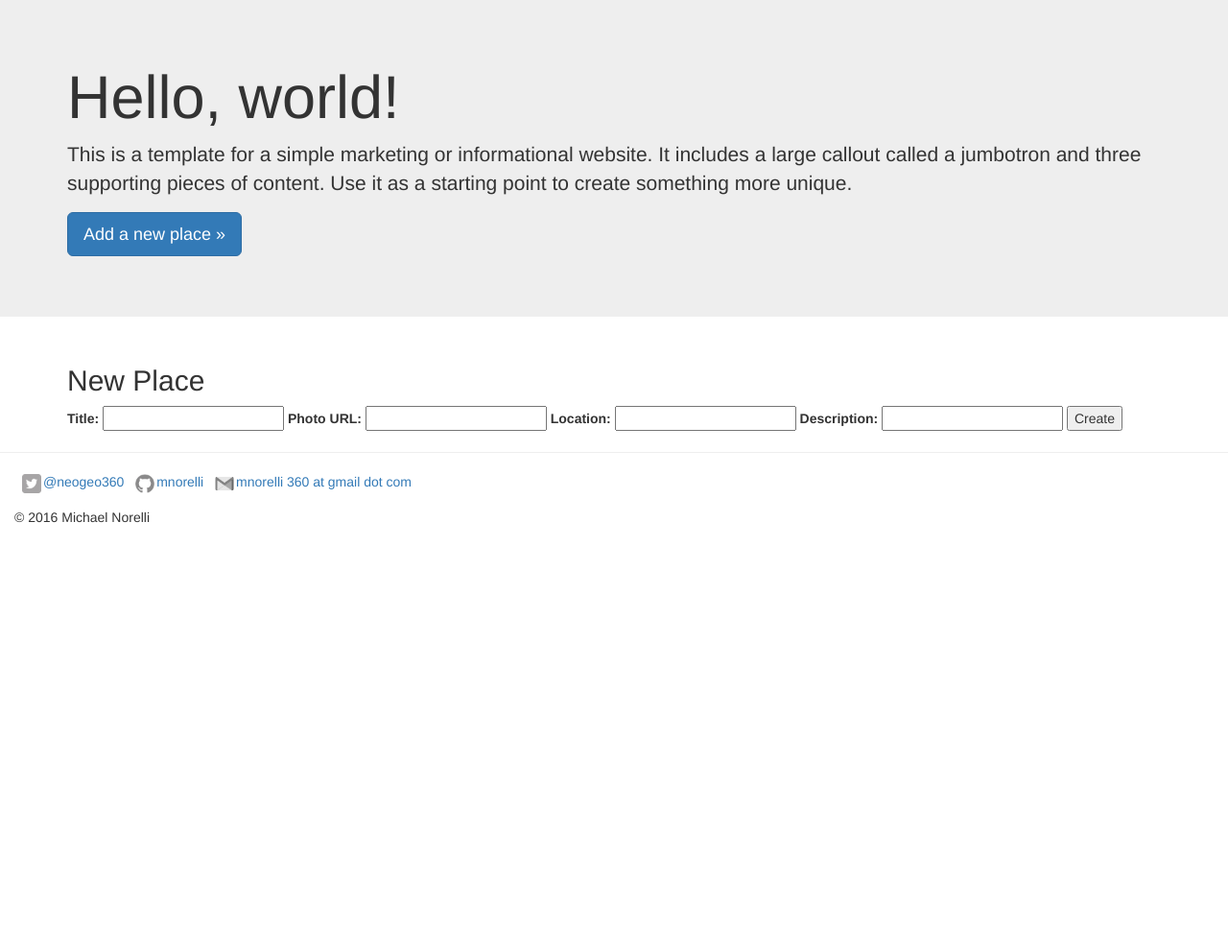
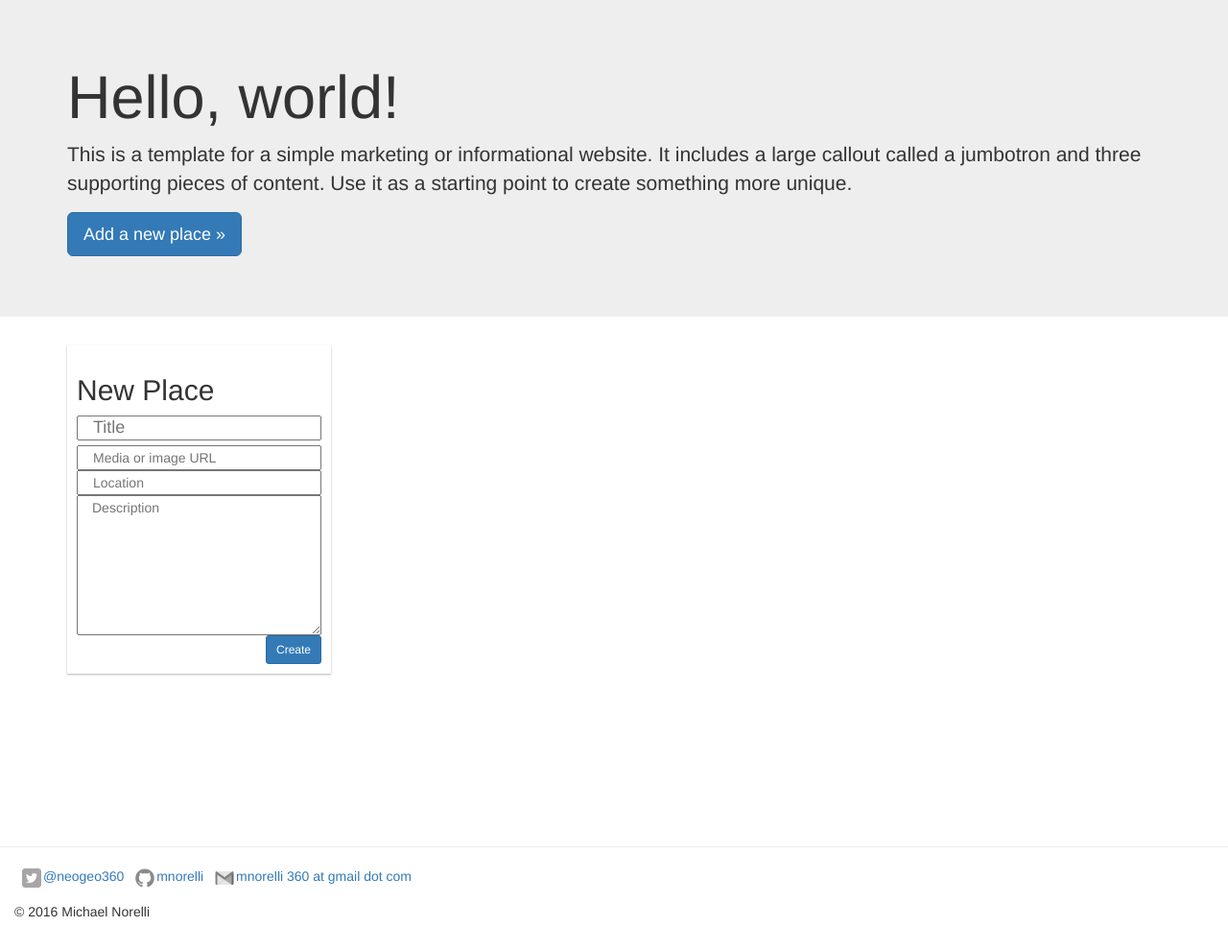
Before and after one commit to mnorelli/project-2, a Sinatra app: page /places/new in a window 1280 px wide. Shown: the part 51-1041 px from the top of the page at 96% size. Before the commit the page ends 596 px from the top, so only its background shows below. Run offline with Sinatra, Linux system fonts and the light colour scheme; some libraries are stand-ins or nearby versions.

Commit message:
changes edit and new forms to match format of the articles

```diff
--- a/app.rb
+++ b/app.rb
@@ -52,7 +52,7 @@ class Places < Sinatra::Base
   post '/places/:id' do
     @place = Place.find(params[:id])
     if @place.update_attributes(params[:place])
-      redirect("/places/#{@place.id}")
+      redirect("/places")
     else
       erb(:"places/edit")
     end
--- a/views/places/new.erb
+++ b/views/places/new.erb
@@ -1,17 +1,15 @@
-<h2>New Place</h2>
-
-<form action="/places" method="post">
-  <label for="place[title]">Title:</label>
-  <input name="place[title]">
-
-  <label for="place[photo_url]">Photo URL:</label>
-  <input name="place[photo_url]">
-
-  <label for="place[location]">Location:</label>
-  <input name="place[location]">
-
-  <label for="place[description]">Description:</label>
-  <input name="place[description]">
-
-  <input type="submit" value="Create">
-</form>
+<section id="pinBoot">
+  <article class="white-panel">
+  <form action="/places" method="post">
+  <h2>New Place</h2>
+    <h4><input class="col-lg-12" name="place[title]" placeholder="Title"></h4>
+    <hr>
+    <input class="col-lg-12" name="place[photo_url]" placeholder="Media or image URL">
+    <input class="col-lg-12" name="place[location]" placeholder="Location">
+    <hr>
+    <textarea class="col-lg-12" rows="7" name="place[description]" placeholder="Description"></textarea>
+    <button type="submit" class="btn btn-sm btn-primary btn-secondary pull-right" style="float:right">Create</button>
+  </form>
+  </article>
+</section>
+<div class="whitespace"></div>
```
Also changed, not shown: views/places/edit.erb (+14 -17 lines).
